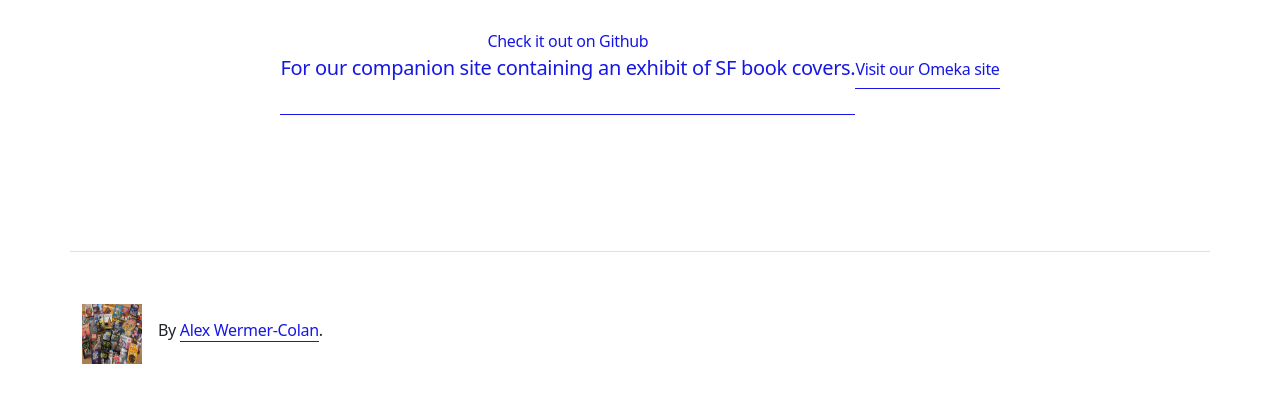
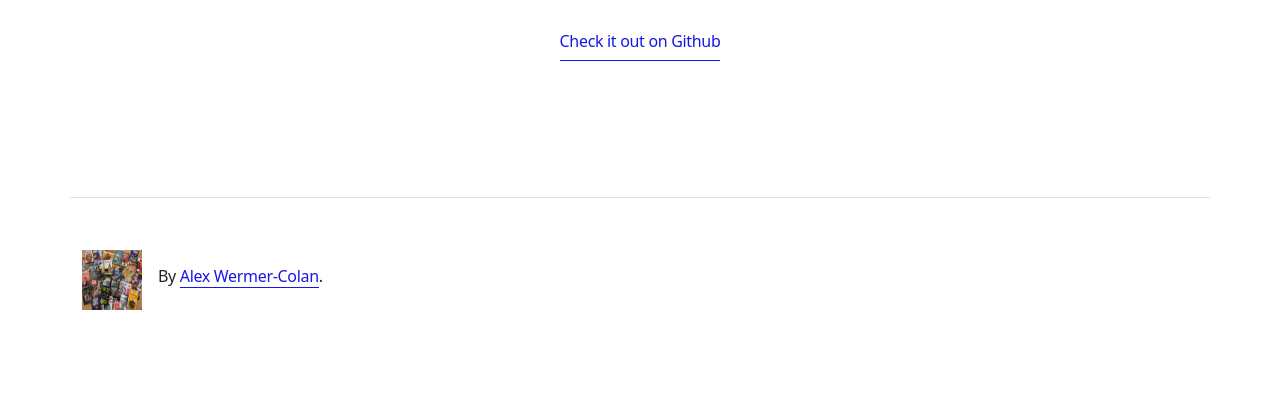
Before and after one commit to SF-Nexus/SF-Nexus.github.io, an Eleventy site: page src/index.njk in a window 1280 px wide. Shown: the part 479-882 px from the top of the page. After the commit the page ends 853 px from the top, so only its background shows below. Built offline with nearby package versions, Linux system fonts and the light colour scheme; Eleventy itself is replaced by a stand-in of ours; files that its build step writes are made by us from their sources.

Commit message:
Update index.njk

```diff
--- a/src/index.njk
+++ b/src/index.njk
@@ -12,8 +12,6 @@ layout: layouts/blank.njk
       <p class="lead mb-4">This website makes available science fiction collections as data.</p>
         <span class="position-absolute top-0 start-100 translate-middle badge rounded-pill bg-warning text-dark">v0.10.0<span class="visually-hidden">latest version</span></span></a>
       <a class="link-fancy py-2" href="https://github.com/SF-Nexus">Check it out on Github
-       <p class="lead mb-4">For our companion site containing an exhibit of SF book covers.</p>
-       <a class="link-fancy py-2" href="https://lcdssgeo.com/omeka-s/s/scifi/page/digitizing-science-fiction">Visit our Omeka site
       </a>
     </div>
   </div>
```
